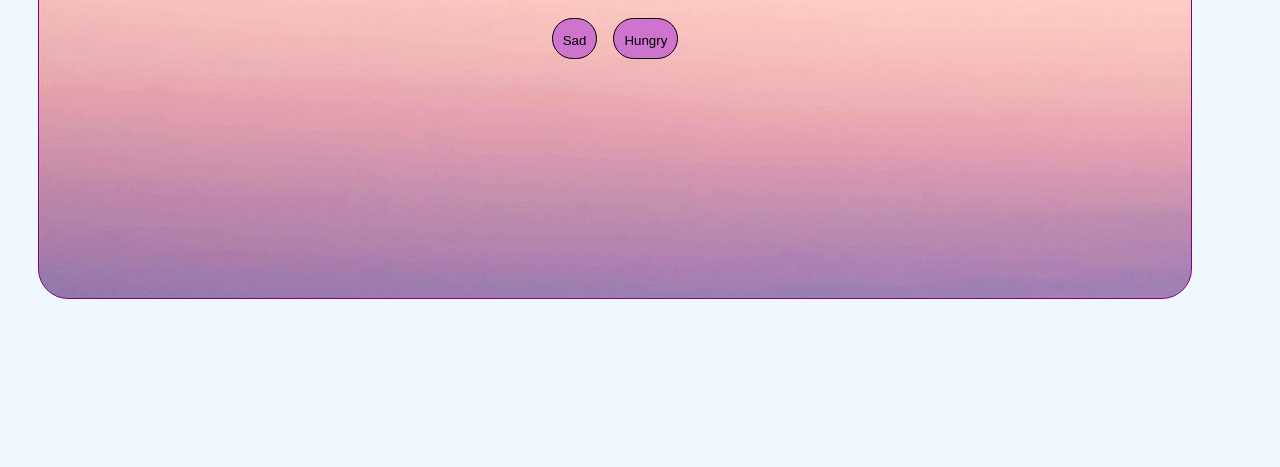
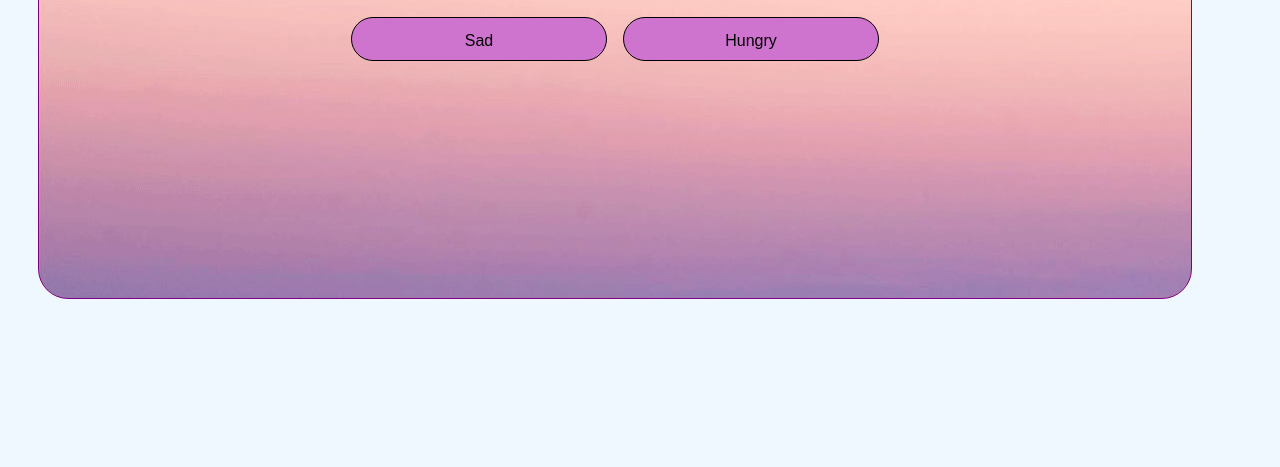
Before and after one commit to JWaltuch/mindfull-app, a website: page forms/sad.html in a window 1280 px wide. Shown: the part 333-800 px from the top of the page. Drawn offline with Linux system fonts and the light colour scheme.

Commit message:
style: changed width and font size for buttons

```diff
--- a/style.css
+++ b/style.css
@@ -48,6 +48,8 @@ button {
   border-radius: 28px;
   border: 1px solid black;
   cursor: pointer;
+  width: 20vw;
+  font-size: 16px;
 }
 
 button:hover {
```
